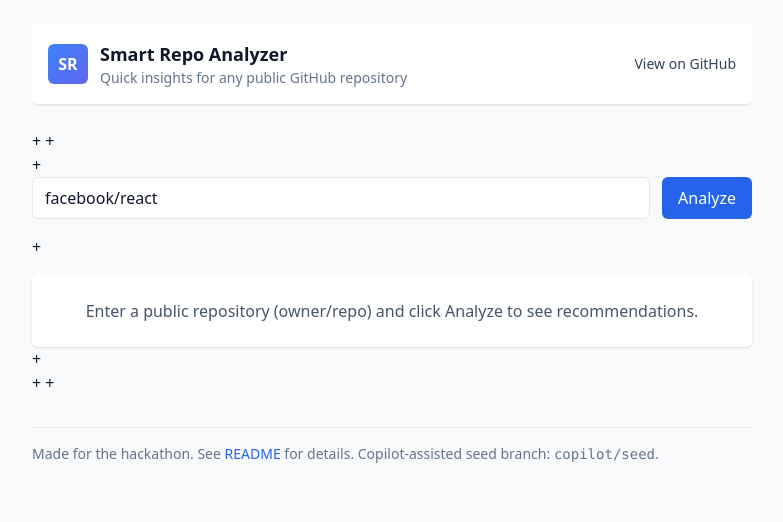
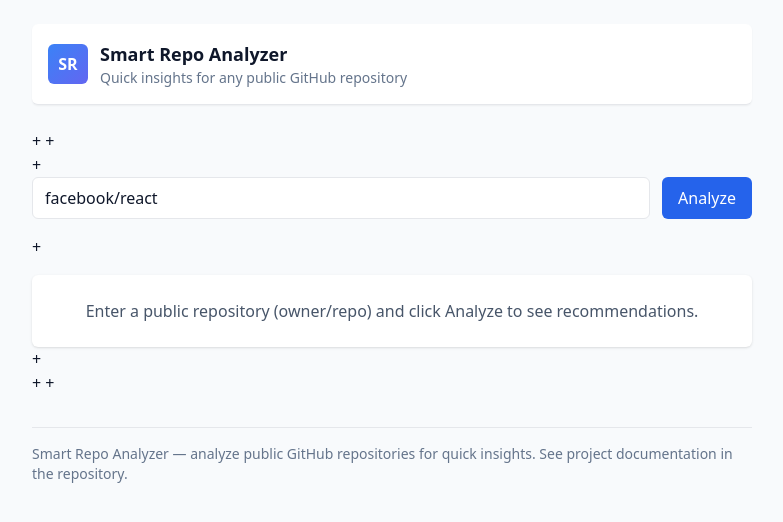
Before and after one commit to ravikhokle/hackersMeetup, a React (Vite) app in the folder client/: page / in a window 1280 px wide. Shown: the top 522 px of the page, without its empty margins (248-1031 px from the left). Built offline with nearby package versions, Linux system fonts and the light colour scheme.

Commit message:
chore(ui): remove GitHub and README links from homepage

```diff
--- a/client/src/components/Footer.jsx
+++ b/client/src/components/Footer.jsx
@@ -4,7 +4,10 @@ export default function Footer() {
   return (
     <footer className="mt-8 text-sm text-slate-500">
       <div className="border-t pt-4">
-        <p>Made for the hackathon. See <a className="text-blue-600" href="/README.md">README</a> for details. Copilot-assisted seed branch: <span className="font-mono">copilot/seed</span>.</p>
+        <p>
+          Smart Repo Analyzer — analyze public GitHub repositories for quick
+          insights. See project documentation in the repository.
+        </p>
       </div>
     </footer>
   );
--- a/client/src/components/Header.jsx
+++ b/client/src/components/Header.jsx
@@ -11,9 +11,7 @@ export default function Header() {
         </div>
       </div>
 
-      <nav className="text-sm">
-        <a className="text-slate-700 hover:text-blue-600" href="https://github.com/ravikhokle/hackersMeetup" target="_blank" rel="noreferrer">View on GitHub</a>
-      </nav>
+      {/* Navigation intentionally minimal on homepage */}
     </header>
   );
 }
```
